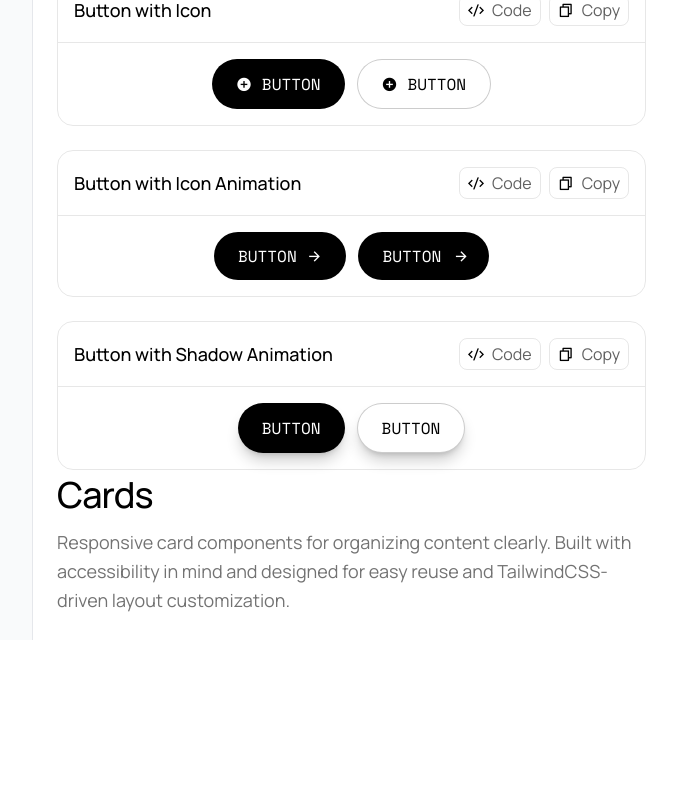
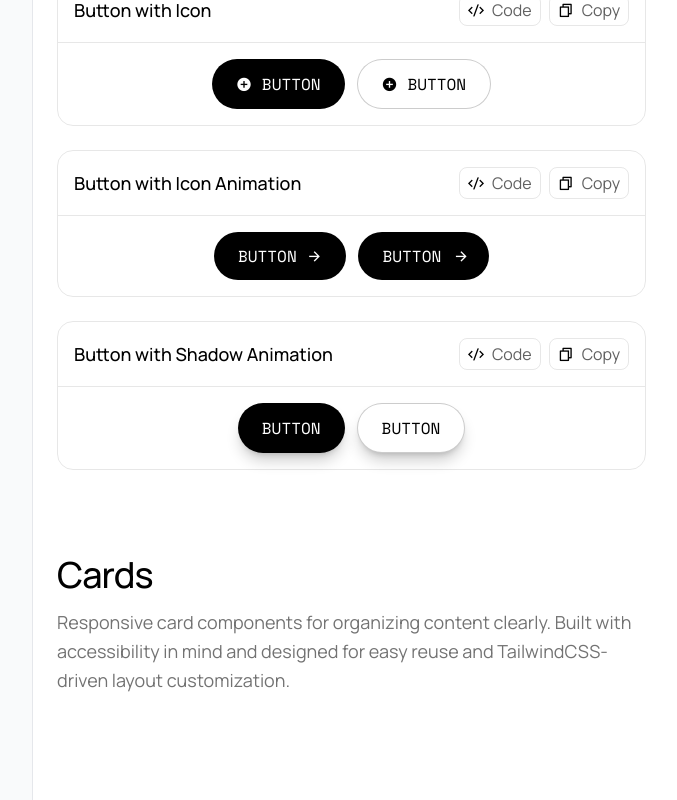
Before and after one commit to EriyaDev/vue-side-project, a Vue app: page /components in a window 1280 px wide. Shown: the part 642-1442 px from the top of the page, without its empty margins (217-894 px from the left). Before the commit the page ends 1282 px from the top, so only its background shows below. Built offline with nearby package versions, Linux system fonts and the light colour scheme.

Commit message:
component section

```diff
--- a/src/components/ComponentSection.vue
+++ b/src/components/ComponentSection.vue
@@ -12,7 +12,7 @@ const props = defineProps({
 </script>
 
 <template>
-  <div id="button" class="flex flex-col gap-6">
+  <div id="button" class="flex flex-col gap-6 mb-20">
     <div class="flex flex-col gap-2">
       <h1 class="medium-heading font-medium">{{ props.name }}</h1>
       <p class="text-body opacity-55 lg:max-w-[60%]">
```
